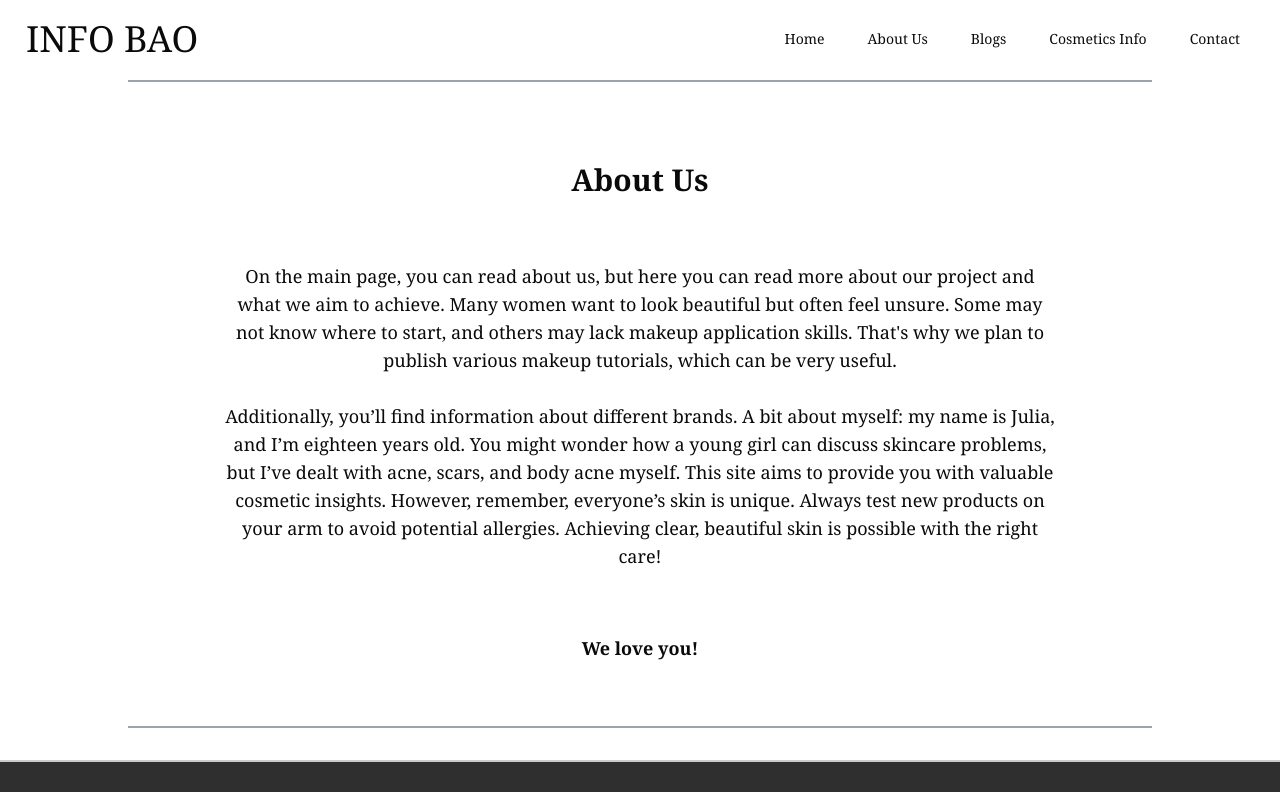
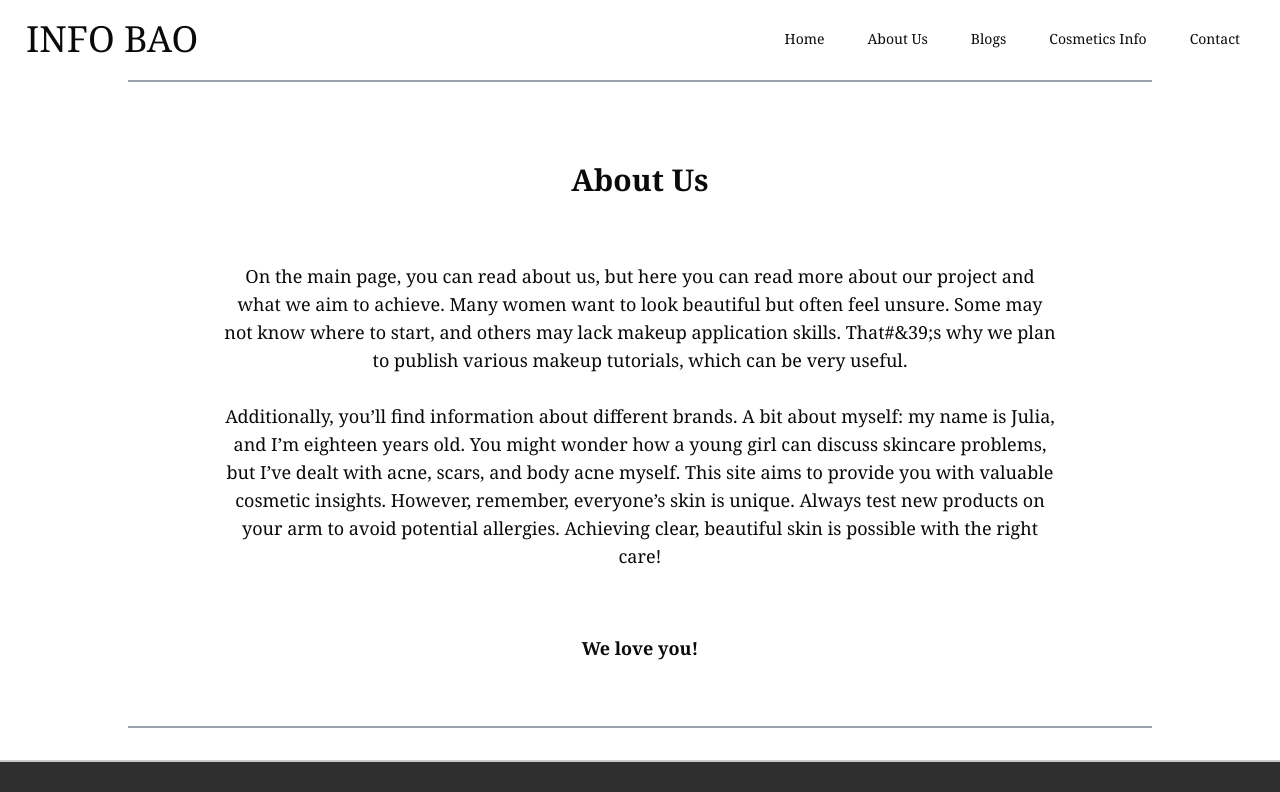
Before and after one commit to Farwa-Kanwal-123/figma-template-copy, a Next.js app: page /about in a window 1280 px wide. Shown: the top 792 px of the page. Built offline with nearby package versions, Linux system fonts and the light colour scheme.

Commit message:
change code

```diff
--- a/src/app/(other)/about/page.tsx
+++ b/src/app/(other)/about/page.tsx
@@ -10,7 +10,7 @@ const About = () => {
           </div>
           <div>
             <p className="text-center text-sm md:text-base lg:text-lg leading-relaxed">
-              On the main page, you can read about us, but here you can read more about our project and what we aim to achieve. Many women want to look beautiful but often feel unsure. Some may not know where to start, and others may lack makeup application skills. That's why we plan to publish various makeup tutorials, which can be very useful.
+              On the main page, you can read about us, but here you can read more about our project and what we aim to achieve. Many women want to look beautiful but often feel unsure. Some may not know where to start, and others may lack makeup application skills. That#&39;s why we plan to publish various makeup tutorials, which can be very useful.
               <br /><br />
               Additionally, you’ll find information about different brands. A bit about myself: my name is Julia, and I’m eighteen years old. You might wonder how a young girl can discuss skincare problems, but I’ve dealt with acne, scars, and body acne myself. This site aims to provide you with valuable cosmetic insights. However, remember, everyone’s skin is unique. Always test new products on your arm to avoid potential allergies. Achieving clear, beautiful skin is possible with the right care!
             </p>
```
Also changed, not shown: src/app/components/Header.tsx (+0 -8 lines).
